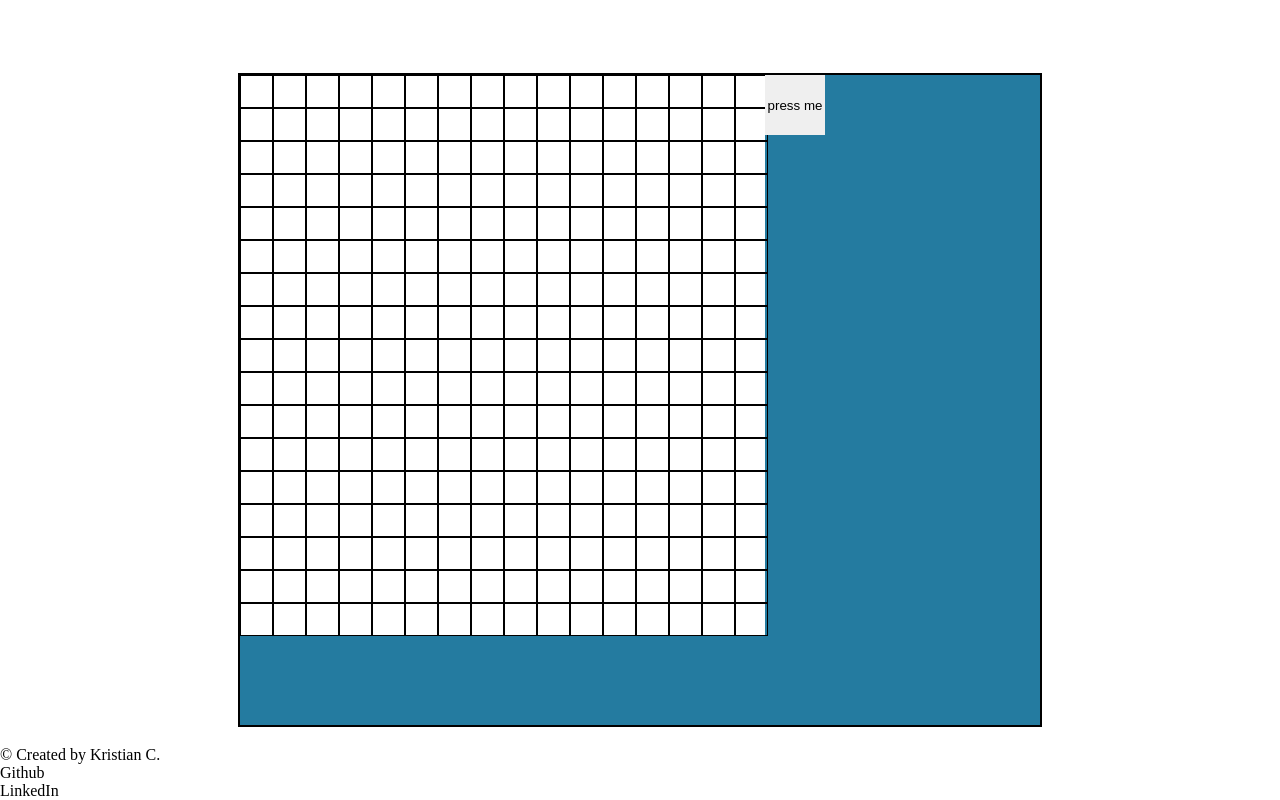
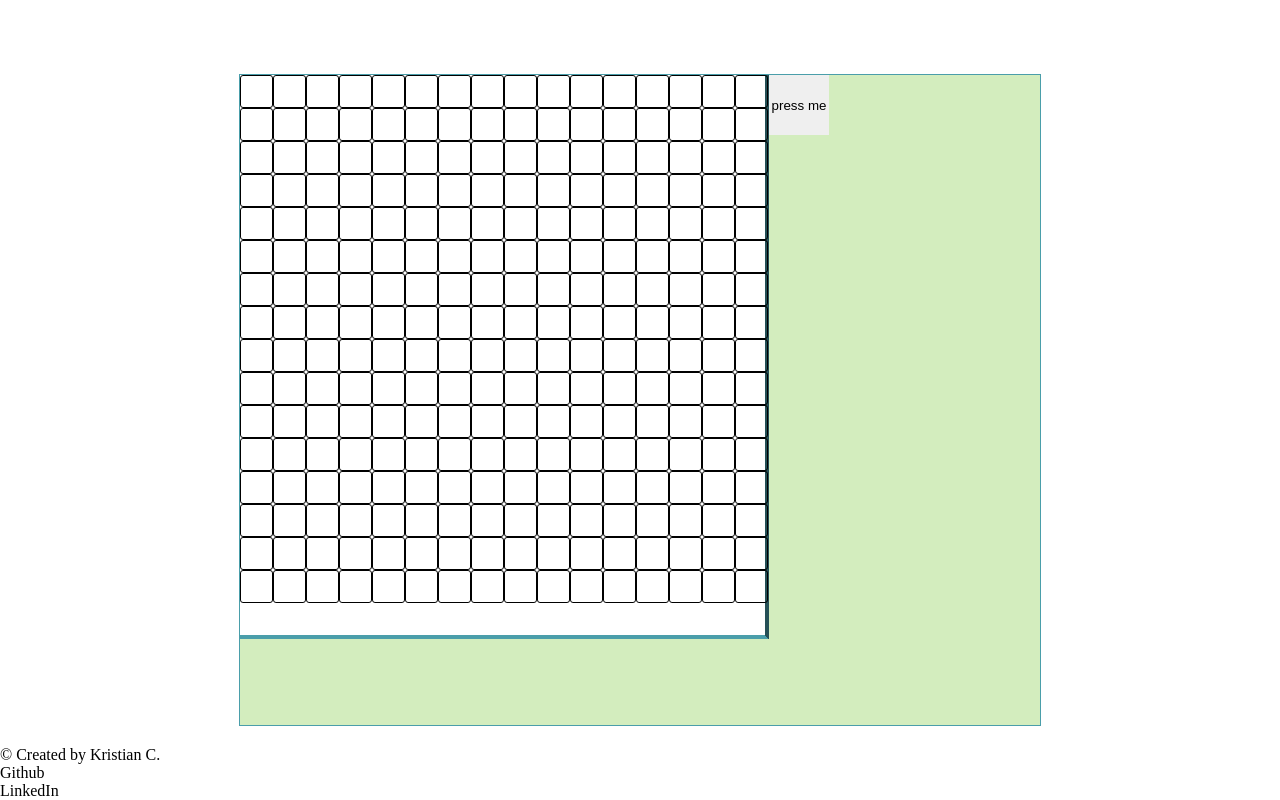
Before and after one commit to KristianColville1/tetris, a website: page index.html in a window 1280 px wide. Both pictures are taken after a click on the button "press me". Drawn offline with Linux system fonts and the light colour scheme.

Commit message:
Add function to remove grid cells on start of new games

```diff
--- a/assets/css/style-one.css
+++ b/assets/css/style-one.css
@@ -33,8 +33,8 @@ footer {
     width: 800px;
     max-width: 92vw;
     height: 650px;
-    background-color: var(--cg-blue);
-    border: 2px solid black;
+    background-color: var(--tea-green);
+    border: 1px solid var(--cadet-blue);
     position: absolute;
     top: 50%;
     left: 50%;
@@ -49,21 +49,24 @@ footer {
     width: 525px;
     height: 560px;
     background-color: white;
+    border-right: 4px outset var(--cadet-blue);
+    border-bottom: 4px inset var(--cadet-blue);
     display: flex;
     flex-wrap: nowrap;
 }
 
-.container-row {
+.container-col {
     width: 500px;
     display: flex;
     flex-wrap: wrap;
-    flex-direction: row;
+    flex-direction: column;
 }
 
 .square {
     width: 31px;
     height: 31px;
     border: 1px solid black;
+    border-radius: 9%;
     display: flex;
     flex-wrap: wrap;
 }
--- a/assets/js/game.js
+++ b/assets/js/game.js
@@ -1,26 +1,40 @@
 const gameGrid = document.getElementById('game');
-const gameContainers = document.getElementsByClassName('container-row');
+const gameContainers = document.getElementsByClassName('container-col');
 const startGame = document.getElementsByTagName('button');
 
 /**
- * @name runGame
+ * @name removeGameGrid
+ * @description Removes the game grid on each start of new game.
+ */
+ function removeGameGrid(){
+    for(var r = 0; r < gameContainers.length; r++){
+        gameContainers[r].innerHTML = '';
+    }
+}
+
+
+/**
+ * @name buildGameGrid
  * @description Builds the game grid using HTML elements for the cells.
  */
 function buildGameGrid(){
     for(var i = 0; i < 16; i++){
-        gameGrid.innerHTML +='<div class="container-row"></div>\n';
-        for(var j = 0; j < 17; j++){
+        gameGrid.innerHTML +='<div class="container-col"></div>\n';
+        for(var j = 0; j < 16; j++){
             gameContainers[i].innerHTML += '<div class="square"></div>\n';
         }
     }
 }
+
 
 /**
  * @name runGame
  * @description Calls all the necessary functions to run the game.
  */
 function runGame(){
+    removeGameGrid();
     buildGameGrid();
 }
 
+
 startGame[0].addEventListener('click', runGame);
```
